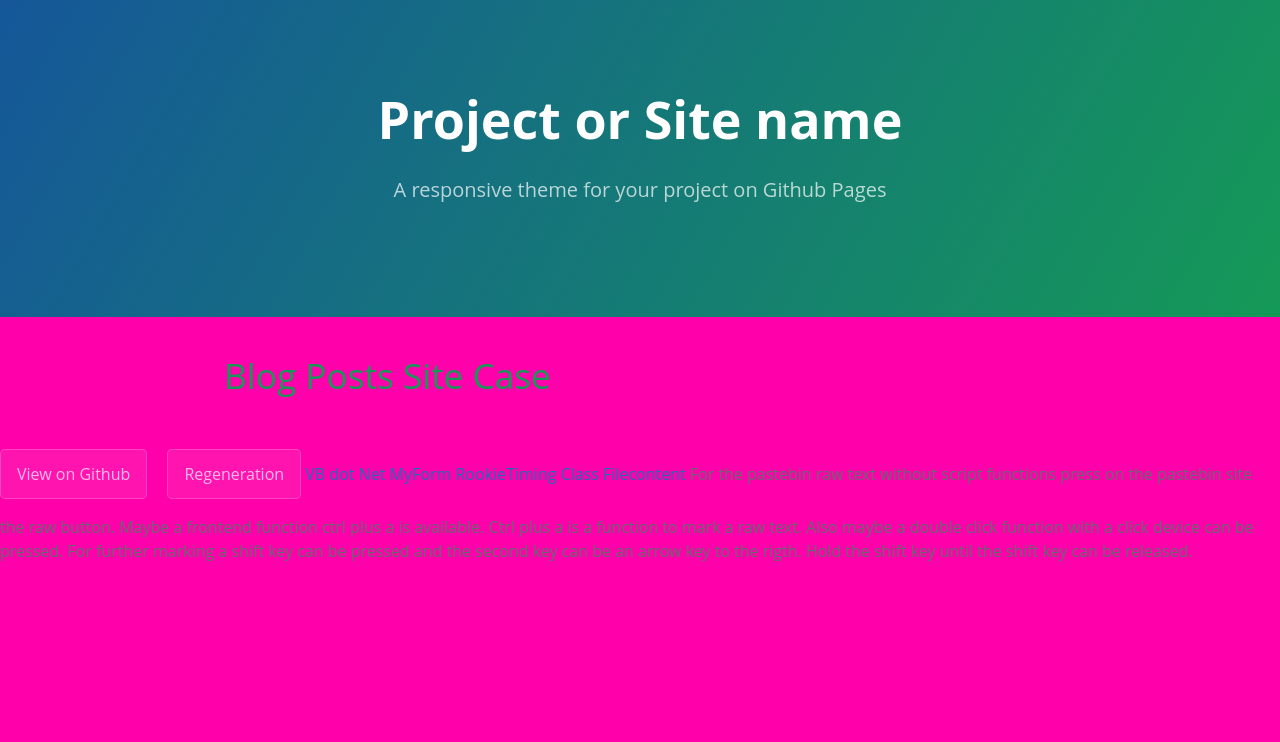
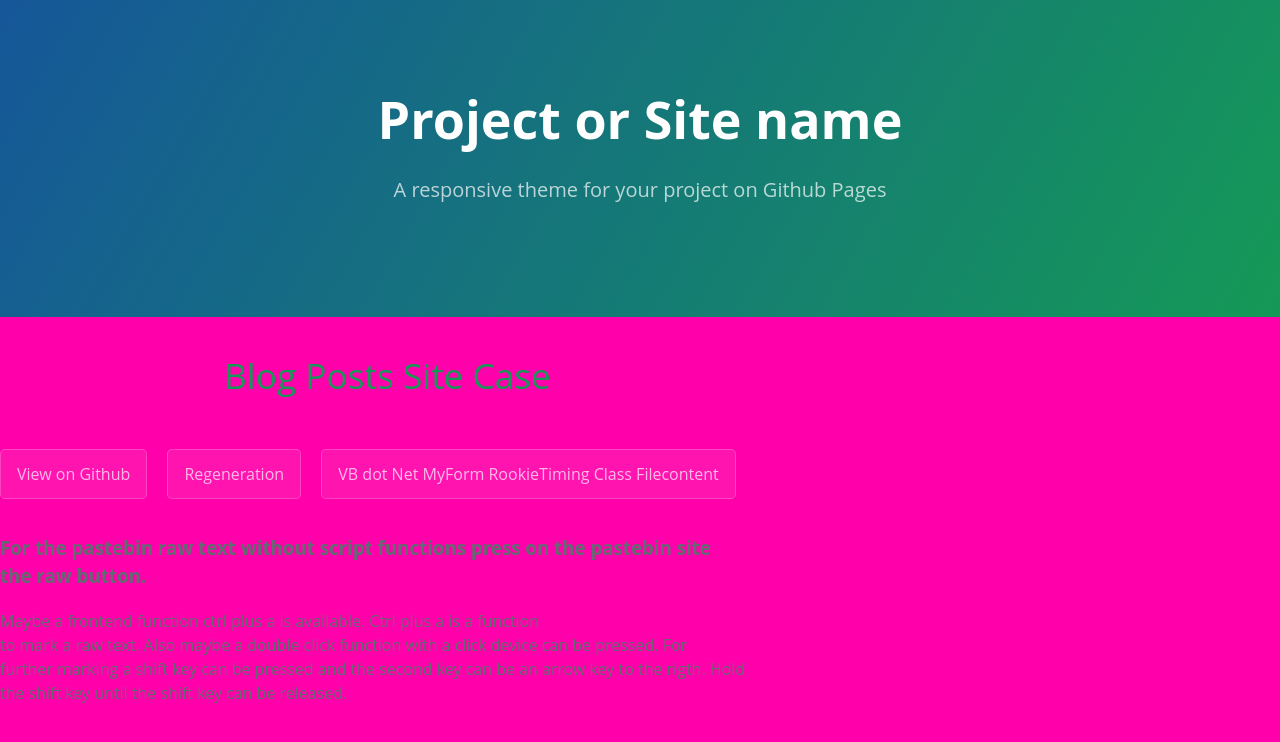
Before and after one commit to ledlightjungledStefan/Osterei, a Jekyll site: the page built from index.markdown, in a window 1280 px wide. Shown: the top 742 px of the page. Built offline with Jekyll 4.4.1, drawn with Linux system fonts in a browser that asks for light colours.

Commit message:
Update index.html

```diff
--- a/_layouts/index.html
+++ b/_layouts/index.html
@@ -20,11 +20,15 @@
     </section>
     <a href="#" class="btn">View on Github</a>
     <a href="/Osterei/solarplexus.html" class="btn">Regeneration</a>
-    <a href="https://pastebin.com/1Lksr6LN" class="">VB dot Net MyForm RookieTiming Class Filecontent</a>
-    For the pastebin raw text without script functions press on the pastebin site the raw button.
-    Maybe a frontend function ctrl plus a is available. Ctrl plus a is a function to mark a raw text.
-    Also maybe a double click function with a click device can be pressed. For further marking a shift
-    key can be pressed and the second key can be an arrow key to the rigth. Hold the shift key until
-    the shift key can be released.
+    <a href="https://pastebin.com/1Lksr6LN" class="btn">VB dot Net MyForm RookieTiming Class Filecontent</a>
+    <h3>For the pastebin raw text without script functions press on the pastebin site <br>
+ the raw button.</h3>
+    <p>
+    Maybe a frontend function ctrl plus a is available. Ctrl plus a is a function <br>
+ to mark a raw text.
+    Also maybe a double click function with a click device can be pressed. For <br>
+ further marking a shift
+    key can be pressed and the second key can be an arrow key to the rigth. Hold <br>
+    the shift key until the shift key can be released.</p>
   </body>
 </html>
```
